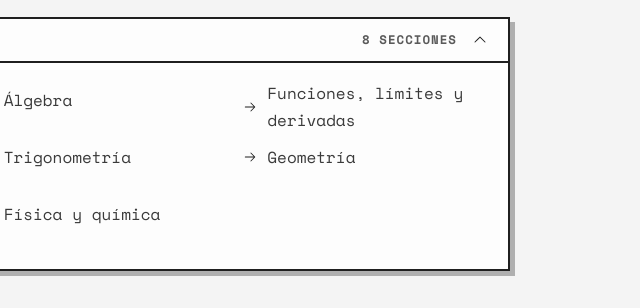
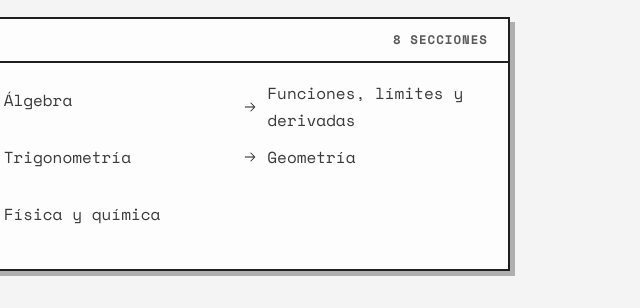
Before and after one commit to OmarCaja/agora-academy, an Astro site: page /theory in a window 1280 px wide. Shown: the part 377-685 px from the top of the page, 540-1180 px from the left. Built offline with nearby package versions, Linux system fonts and the light colour scheme; Astro itself is replaced by a stand-in of ours.

Commit message:
Keep the theory index always open and non-collapsible (#9)
Replace the <details> table of contents with a static block: no caret,
no toggle, and no auto-close on phones after jumping to a section.


Claude-Session: https://claude.ai/code/session_01JREwrD8uDsgsjy4HcwbK9i

Co-authored-by: Claude <noreply@anthropic.com>

```diff
--- a/src/components/TableOfContents.astro
+++ b/src/components/TableOfContents.astro
@@ -12,12 +12,11 @@ const { sections } = Astro.props;
 {
     sections.length > 1 && (
         <nav class="toc-nav" aria-label="Índice de contenidos">
-            <details class="toc-container" id="tocDetails">
-                <summary class="toc-header meta-label">
+            <div class="toc-container">
+                <div class="toc-header meta-label">
                     <span class="toc-title">Índice</span>
                     <span class="toc-count">{sections.length} secciones</span>
-                    <Icon name="ph:caret-down" class="toc-caret" aria-hidden="true" />
-                </summary>
+                </div>
                 <ul class="toc-list" id="tocList">
                     {sections.map((section) => (
                         <li>
@@ -28,15 +27,7 @@ const { sections } = Astro.props;
                         </li>
                     ))}
                 </ul>
-            </details>
-            {/* Open on wide screens before first paint; phones keep it closed so
-                the first formula is not pushed below the fold. */}
-            <script is:inline data-astro-rerun>
-                (() => {
-                    const toc = document.getElementById("tocDetails");
-                    if (toc && window.matchMedia("(min-width: 768px)").matches) toc.open = true;
-                })();
-            </script>
+            </div>
         </nav>
     )
 }
@@ -45,14 +36,6 @@ const { sections } = Astro.props;
     function initTocScrollspy() {
         const tocLinks = document.querySelectorAll<HTMLAnchorElement>("#tocList a[data-toc-link]");
         if (tocLinks.length === 0) return;
-
-        // Phones: jumping to a section closes the index again.
-        const toc = document.getElementById("tocDetails") as HTMLDetailsElement | null;
-        tocLinks.forEach((link) =>
-            link.addEventListener("click", () => {
-                if (toc && !window.matchMedia("(min-width: 768px)").matches) toc.open = false;
-            }),
-        );
 
         const sectionIds = Array.from(tocLinks).map((link) => link.dataset.tocLink).filter(Boolean) as string[];
         const sections: HTMLElement[] = [];
@@ -105,36 +88,16 @@ const { sections } = Astro.props;
         gap: var(--spacing-sm);
         min-height: 44px;
         margin: calc(var(--spacing-md) * -1);
+        margin-bottom: var(--spacing-sm);
         padding: 0 var(--spacing-md);
+        border-bottom: 2px solid var(--accent);
         color: var(--text-primary);
-        cursor: pointer;
-        list-style: none;
-    }
-
-    .toc-header::-webkit-details-marker {
-        display: none;
     }
 
     .toc-count {
         white-space: nowrap;
         margin-left: auto;
         color: var(--text-muted);
-    }
-
-    .toc-header :global(.toc-caret) {
-        width: 16px;
-        height: 16px;
-        flex-shrink: 0;
-        transition: transform var(--transition);
-    }
-
-    .toc-container[open] .toc-header {
-        margin-bottom: var(--spacing-sm);
-        border-bottom: 2px solid var(--accent);
-    }
-
-    .toc-container[open] .toc-header :global(.toc-caret) {
-        transform: rotate(180deg);
     }
 
     .toc-list {
```
